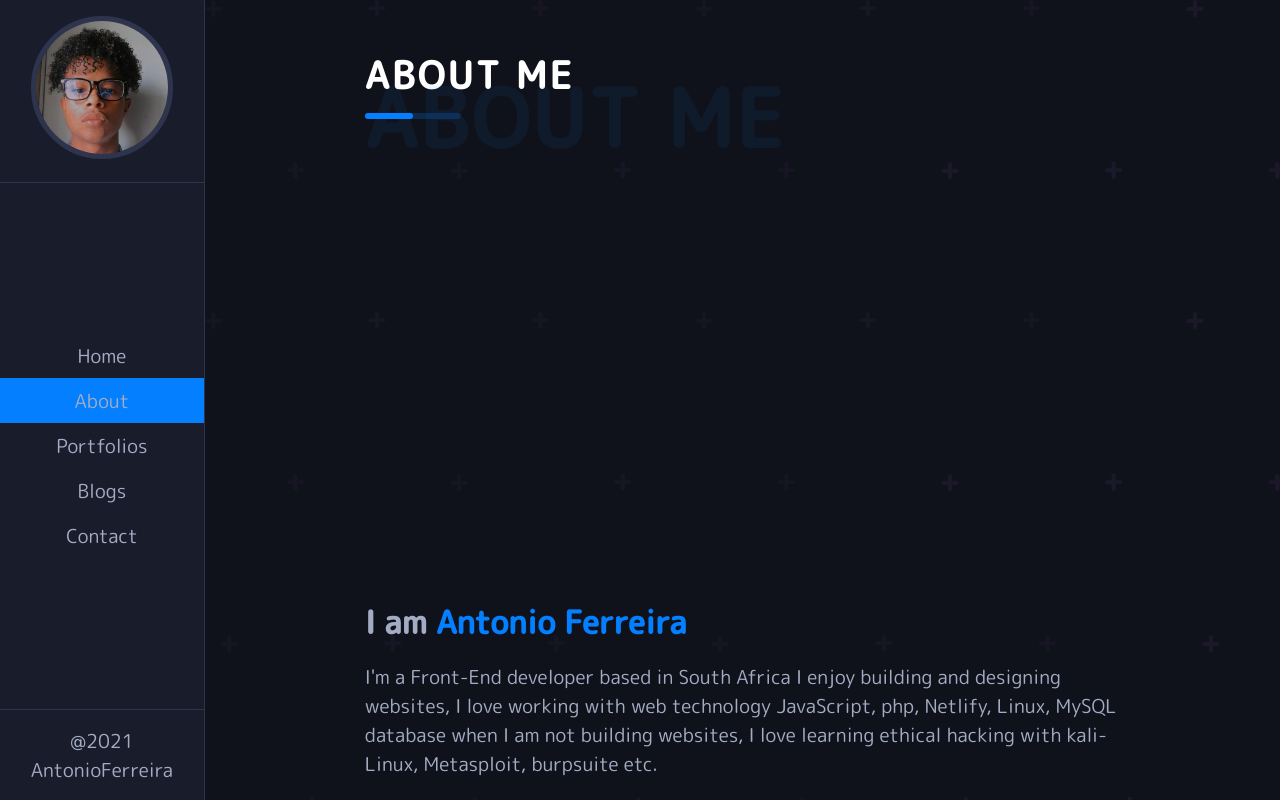
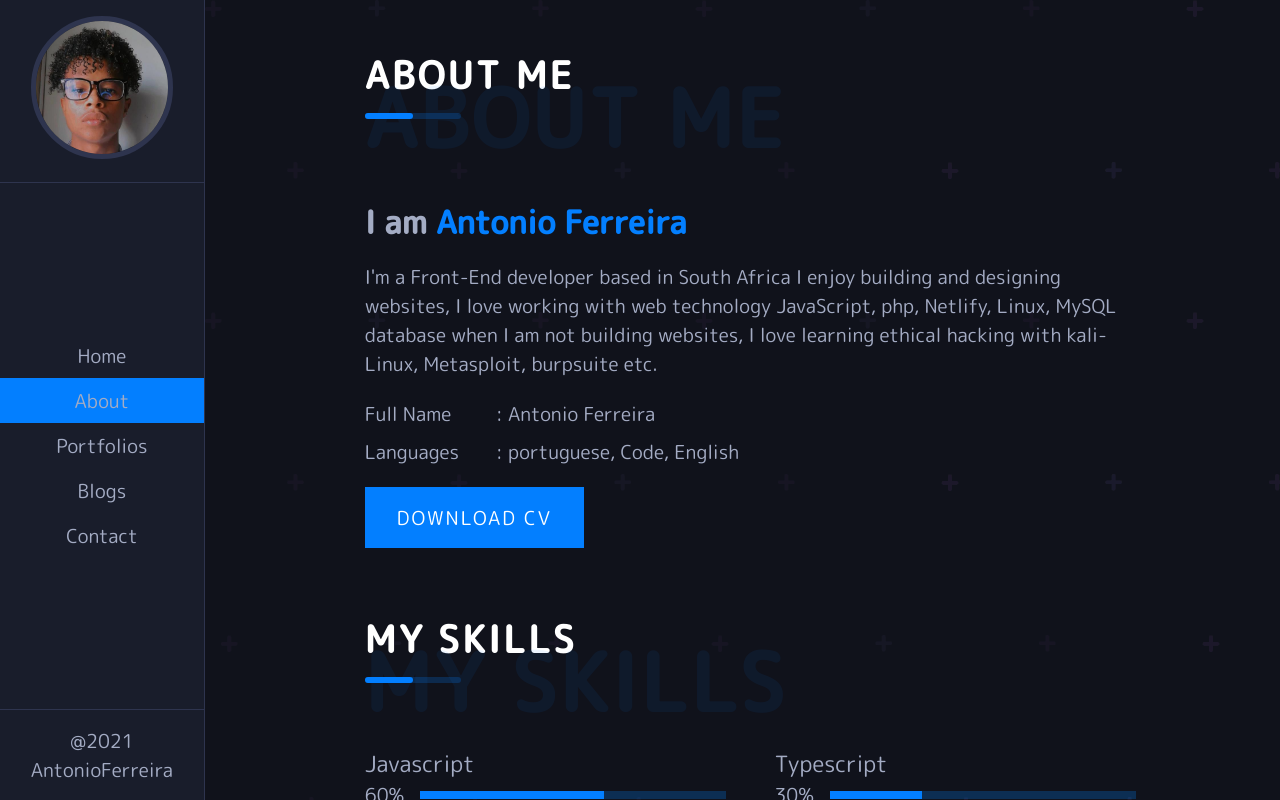
Before and after one commit to antonioferreiraSA/antonioferreira.me, a React (Create React App) app: page /about in a window 1280 px wide. Shown: the top 800 px of the page. Built offline with nearby package versions, Linux system fonts and the light colour scheme.

Commit message:
creating about page and about component

```diff
--- a/src/Components/ImageSection.js
+++ b/src/Components/ImageSection.js
@@ -4,9 +4,10 @@ import React from 'react';
 function ImageSection() {
     return (
         <div className="ImageSection">
-            <div className="img">
-                {/* <img src={about} alt=""/> */}
-            </div>
+            {/* <div className="img">
+                 <img src={about} alt=""/>
+            </div> */}
+
             <div className="about-info">
                 <h4>I am<span> Antonio Ferreira</span></h4>
                 <p className="about-text">
```
Also changed, not shown: 1 other file (tests, documents, lock files or other folders).
